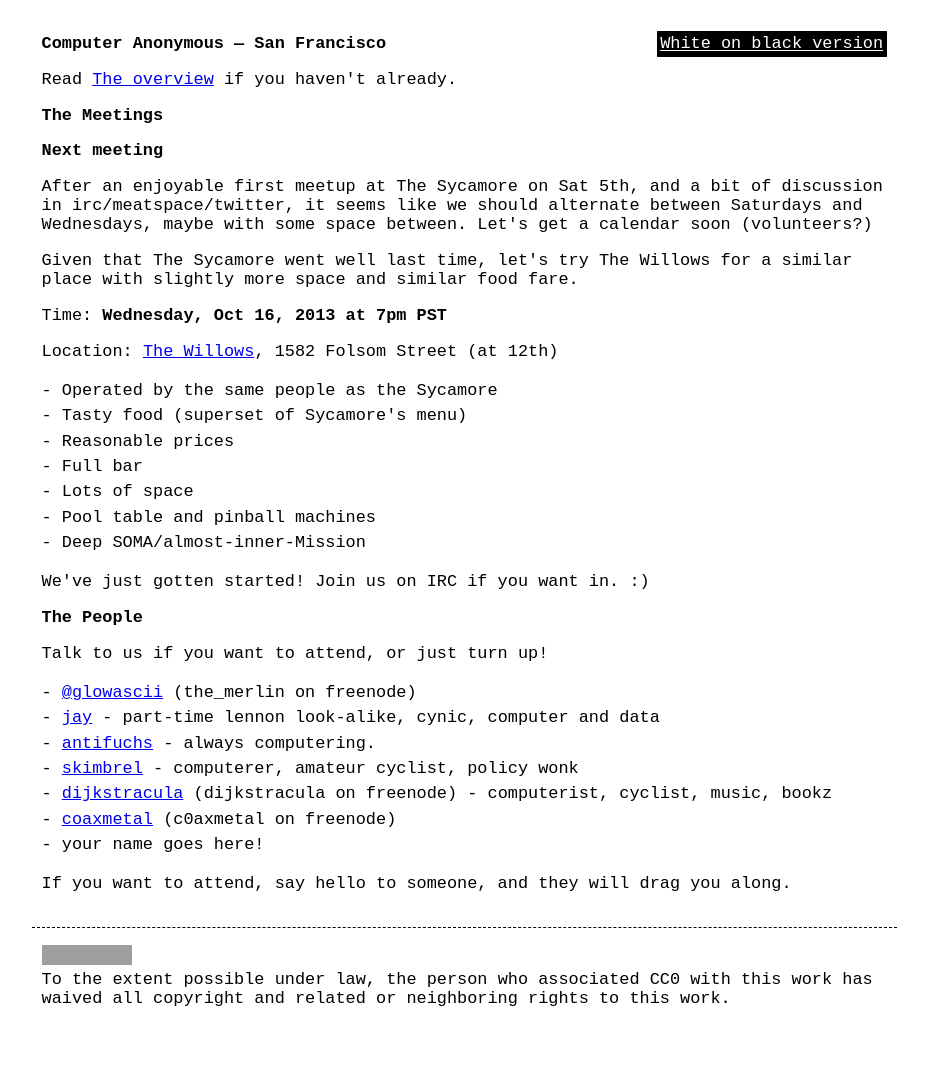
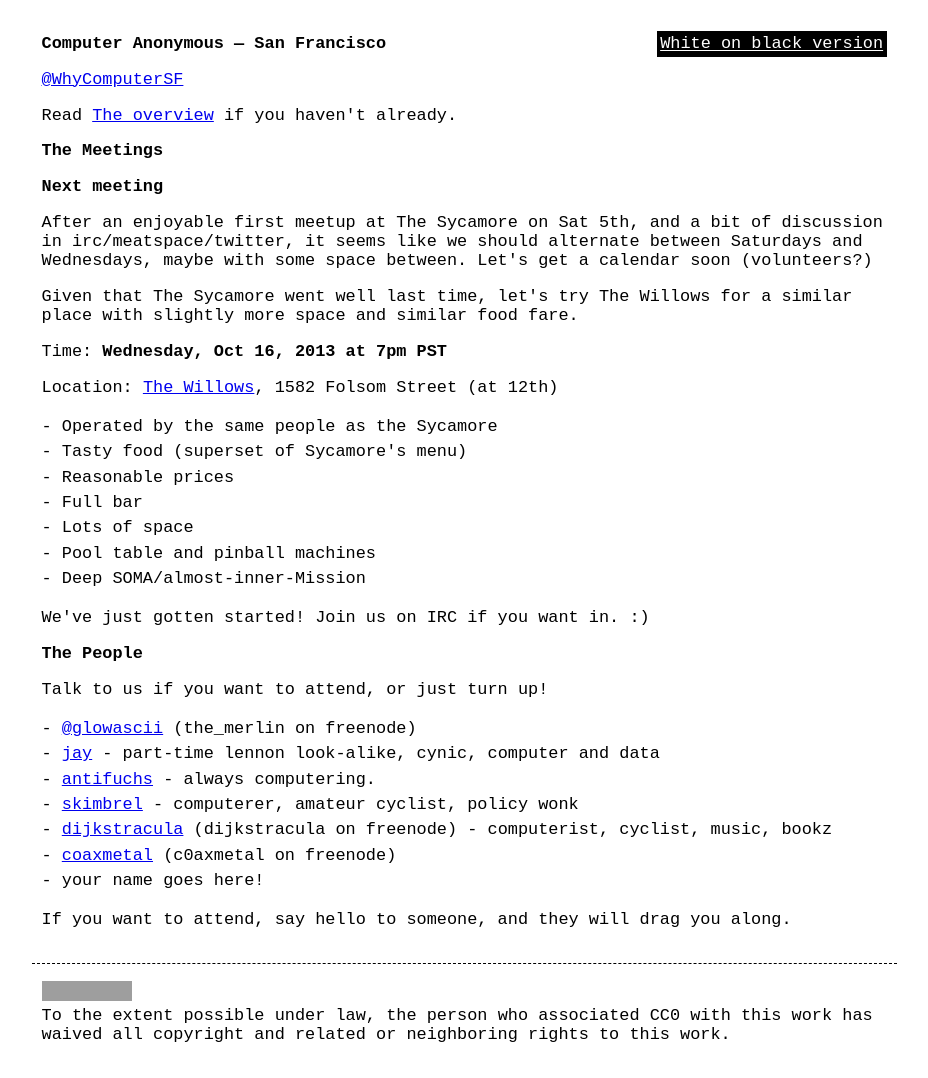
Before and after one commit to computeranonymous/computer, a Jekyll site: the page built from us_sanfrancisco.html, in a window 1280 px wide. Shown: the whole page, without its empty margins (176-1104 px from the left). Built offline with Jekyll 4.4.1, drawn with Linux system fonts in a browser that asks for light colours; before the commit the page ends 1042 px from its top, so only the background shows below that; grey boxes are pictures that could not be loaded.

Commit message:
add link to SF twitter

```diff
--- a/us_sanfrancisco.html
+++ b/us_sanfrancisco.html
@@ -3,6 +3,8 @@
 title: Computer Anonymous - San Francisco
 ---
       <h1>Computer Anonymous — San Francisco</h1>
+
+      <p><a href="https://twitter.com/whycomputersf">@WhyComputerSF</a></p>
 
       <p>Read <a href="index.html">The overview</a> if you haven't already.</p>
 
```
